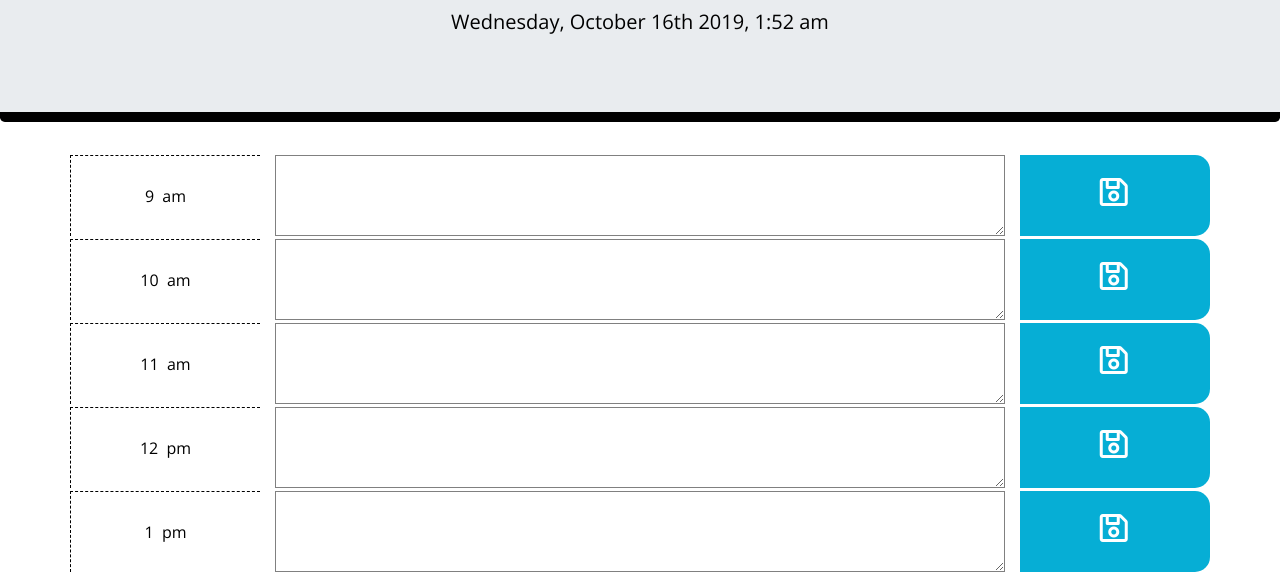
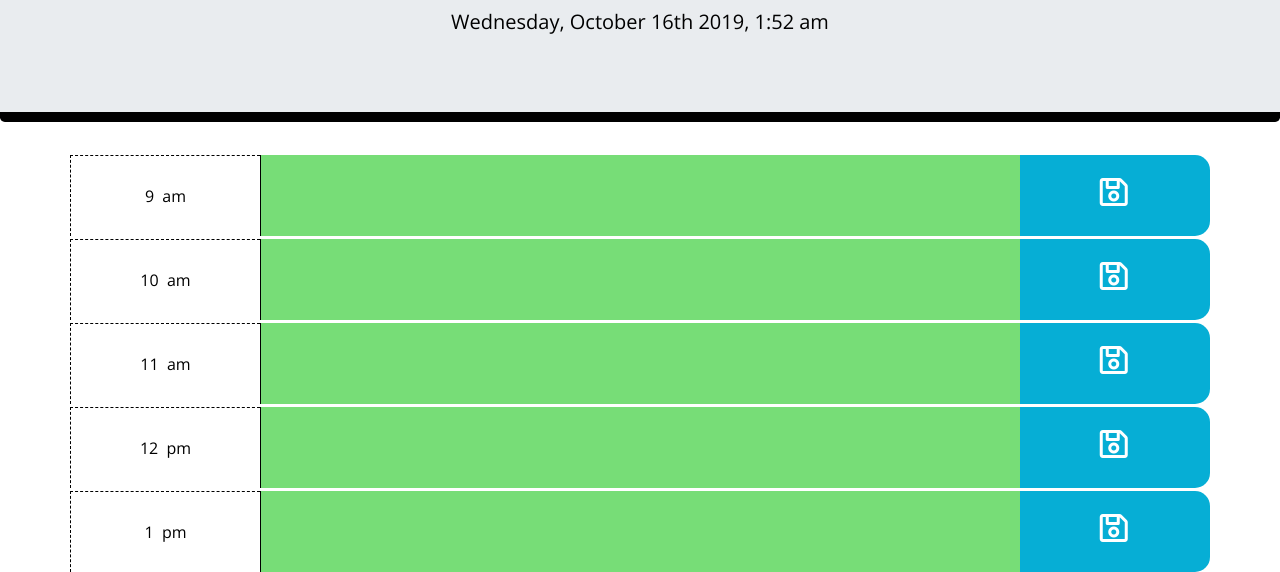
Before and after one commit to shellbellquinn/planner, a plain HTML site: page index.html in a window 1280 px wide. Shown: the part 182-754 px from the top of the page. Drawn offline with nearby package versions, Linux system fonts and the light colour scheme.

Commit message:
set background class past present future

```diff
--- a/assets/css/styles.css
+++ b/assets/css/styles.css
@@ -2,18 +2,6 @@
     font-family: 'Open Sans', sans-serif;
     font-size: 16px;
     line-height: 1;
-}
-
-.textArea {
-    background: transparent;
-    border: none;
-    color: #000000;
-    border: .5px solid grey;
-    width: 100%;
-    height: 100%;
-    min-height: 80px;
-    margin:0px;
-    padding: 0px;
 }
 
 #header {
@@ -22,9 +10,24 @@
     border-bottom: 10px solid black;
 }
 
+.textArea {
+    background: transparent;
+    border: none;
+    resize: none;
+    color: #000000;
+    border-left: 1px solid black;
+    padding: 10px;
+    width:100%;
+    min-height: 80px;
+}
+
+.description{
+    white-space: pre-wrap;
+    padding:0;
+  }
+
 .time-block {
     text-align: center;
-    border-radius: 15px;
 }
 
 .row {
@@ -74,7 +77,7 @@
 }
 
 .saveBtn:hover {
-    font-size: 20px;
+    font-size: 19px;
     transition: all .2s ease-in-out;
 }
 
--- a/assets/js/scripts.js
+++ b/assets/js/scripts.js
@@ -2,19 +2,20 @@
 var dateString = moment().format("dddd, MMMM Do YYYY, h:mm a");
 $("#currentDay").html(dateString);
 
-// //create html timeblocks with for loop starting at 9 am until 5pm//
+//create html timeblocks with for loop starting at 9 am until 5pm//
 var scheduledHours = [];
 
 for (var hour = 9; hour < 18; hour++) {
     scheduledHours.push(moment({
         hour
     }).format('h  a'));
-    $('.container').append(`<div class="row time-block">
+    $('.container').append(`<div class="row time-block" data-time="${hour}">
 
        <!--//hour column//-->
            <div class="col-sm col-md-2 hour">
              <p class=dayHour>${moment({hour}).format('h  a')}</p>
            </div>
+
 
        <!--//user input text area//-->
            <div class="col-sm col-md-8 d-flex description">
@@ -25,10 +26,24 @@ for (var hour = 9; hour < 18; hour++) {
            <div class="col-sm col-md-2 saveBtn">
            <i class="far fa-save fa-2x" id=icon></i>
            </div>`);
+    console.log({
+        hour
+    });
 }
-console.log(scheduledHours);
+
 
 //Check the hour of the current day to the hour represented in the HTML data-element to decide it's background color.
+var m = moment();
+$.each($(".time-block"), function (index, value) {
+    let dateHour = $(value).attr("data-time");
+    if (Number(dateHour) === m.hour()) {
+        $(this).find("textarea").addClass('present');
+    } else if (Number(dateHour) < m.hour()) {
+        $(this).find("textarea").addClass('past');
+    } else {
+        $(this).find("textarea").addClass('future');
+    }
+});
 
 //Check for local storage to set the text in text area
 
```
